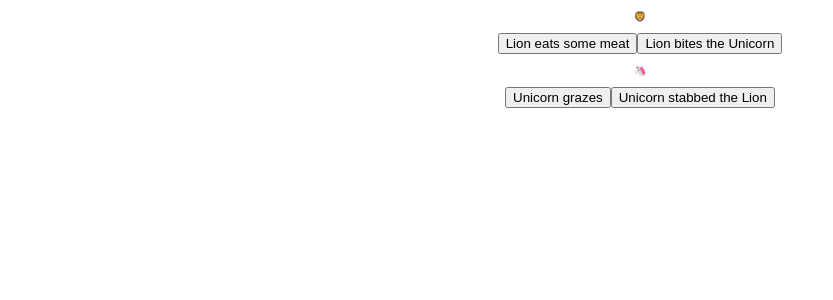
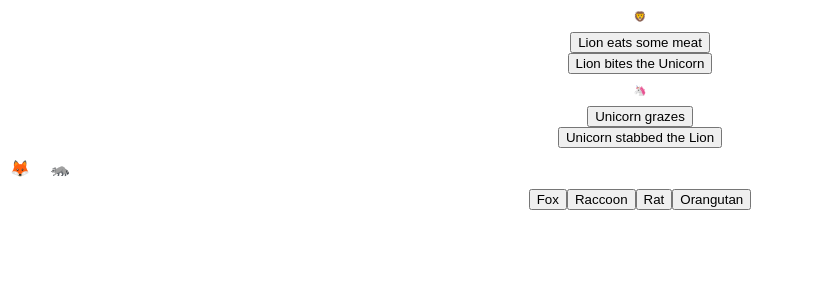
Before and after one commit to IACheifetz/ReactZooDemo, a React (Create React App) app: page / in a window 1280 px wide. Shown: the top 300 px of the page, without its empty margins (0-833 px from the left). Built offline with nearby package versions, Linux system fonts and the light colour scheme.

Commit message:
got animal parade working and styled some

```diff
--- /dev/null
+++ b/src/AnimalEmoji.js
@@ -0,0 +1,8 @@
+export default function Animal({ animal }) {
+  return <div className="animal">
+    {animal === 'fox' && '🦊'}
+    {animal === 'rat' && '🐀'}
+    {animal === 'orangutan' && '🦧'}
+    {animal === 'raccoon' && '🦝'}
+  </div>;
+}
--- /dev/null
+++ b/src/AnimalEmojiList.js
@@ -0,0 +1,10 @@
+import React from 'react';
+import Animal from './AnimalEmoji.js';
+
+export default function AnimalEmojiList(props) {
+  return (
+    <div className="animal-parade">
+      {props.animals.map(animal => <Animal key={animal} animal={animal} />)}
+    </div>
+  );
+}
--- a/src/App.css
+++ b/src/App.css
@@ -36,3 +36,17 @@
     transform: rotate(360deg);
   }
 }
+
+.animal-parade {
+  display: flex;
+}
+
+.animal-parade .animal {
+  margin: 10px;
+}
+.fight .animal .buttons {
+  display: flex;
+  flex-direction: column;
+  justify-content: center;
+  align-items: center;
+}
--- a/src/App.js
+++ b/src/App.js
@@ -1,10 +1,14 @@
 import './App.css';
 import React, { useState } from 'react';
+// import OpenSign from './OpenSign.js';
+import AnimalEmojiList from './AnimalEmojiList.js';
 
 function App() {
 
   const [unicornSize, setUnicornSize] = useState(10);
   const [lionSize, setLionSize] = useState(10);
+  // const [OpenStatus, setOpenStatus] = useState('closed');
+  const [parade, setParade] = useState(['fox', 'raccoon']);
 
 
   return (
@@ -29,7 +33,25 @@ function App() {
           </div>
         </div>
       </div>
+      {/* <OpenSign isOpen={OpenStatus} />
+      <div className="buttons">
+        <button onClick={() => setOpenStatus('open')}>We are open</button>
+        <button onClick={() => setOpenStatus('closed')}>Sorry, we are closed</button>
+      </div> */}
+      <AnimalEmojiList animals={parade} />
+      <div className='buttons'>
+        {/* This part is weird */}
+        {/* On click, you should set the traffic in state to be a copy of the same array that's already in state, but immutably add a 'car' to the end */}
+        <button onClick={() => setParade([...parade, 'fox'])}>Fox</button>
+        {/* On click, you should set the traffic in state to be a copy of the same array that's already in state, but immutably add a 'bus' to the end */}
+        <button onClick={() => setParade([...parade, 'raccoon'])}>Raccoon</button>
+        {/* On click, you should set the traffic in state to be a copy of the same array that's already in state, but immutably add a 'truck' to the end */}
+        <button onClick={() => setParade([...parade, 'rat'])}>Rat</button>
+        {/* On click, you should set the traffic in state to be a copy of the same array that's already in state, but immutably add a 'motorcycle' to the end */}
+        <button onClick={() => setParade([...parade, 'orangutan'])}>Orangutan</button>
+      </div>
     </div>
+
   );
 }
 
--- /dev/null
+++ b/src/OpenSign.js
@@ -0,0 +1,10 @@
+import React from 'react';
+
+export default function OpenSign(props) {
+  return (
+    <div className='open-sign'>
+      <div className={`we're open ${props.isOpen === 'on' && 'open'}`}></div>
+      <div className={`we're closed ${props.isOpen === 'on' && 'closed'}`}></div>
+    </div>
+  );
+}
```
